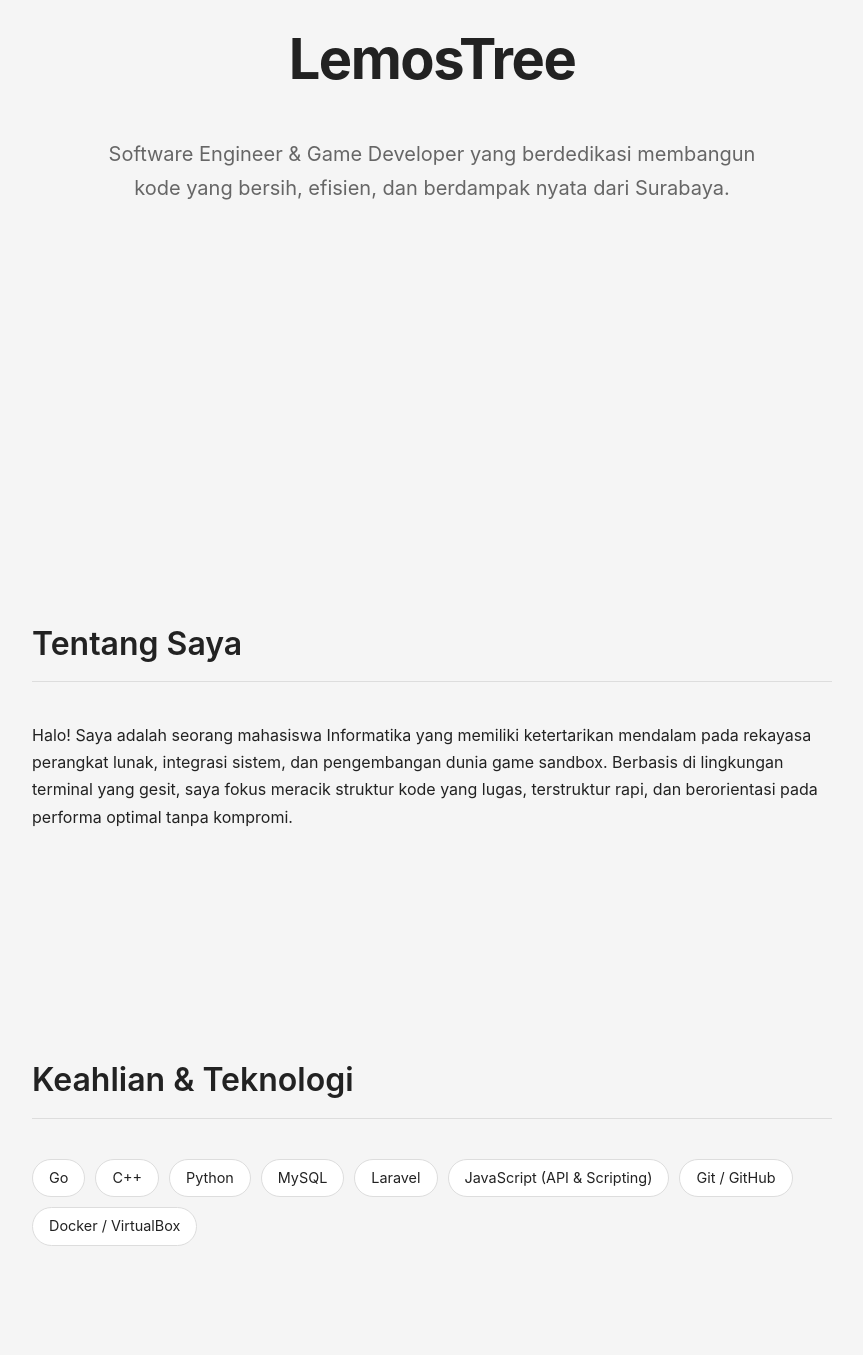
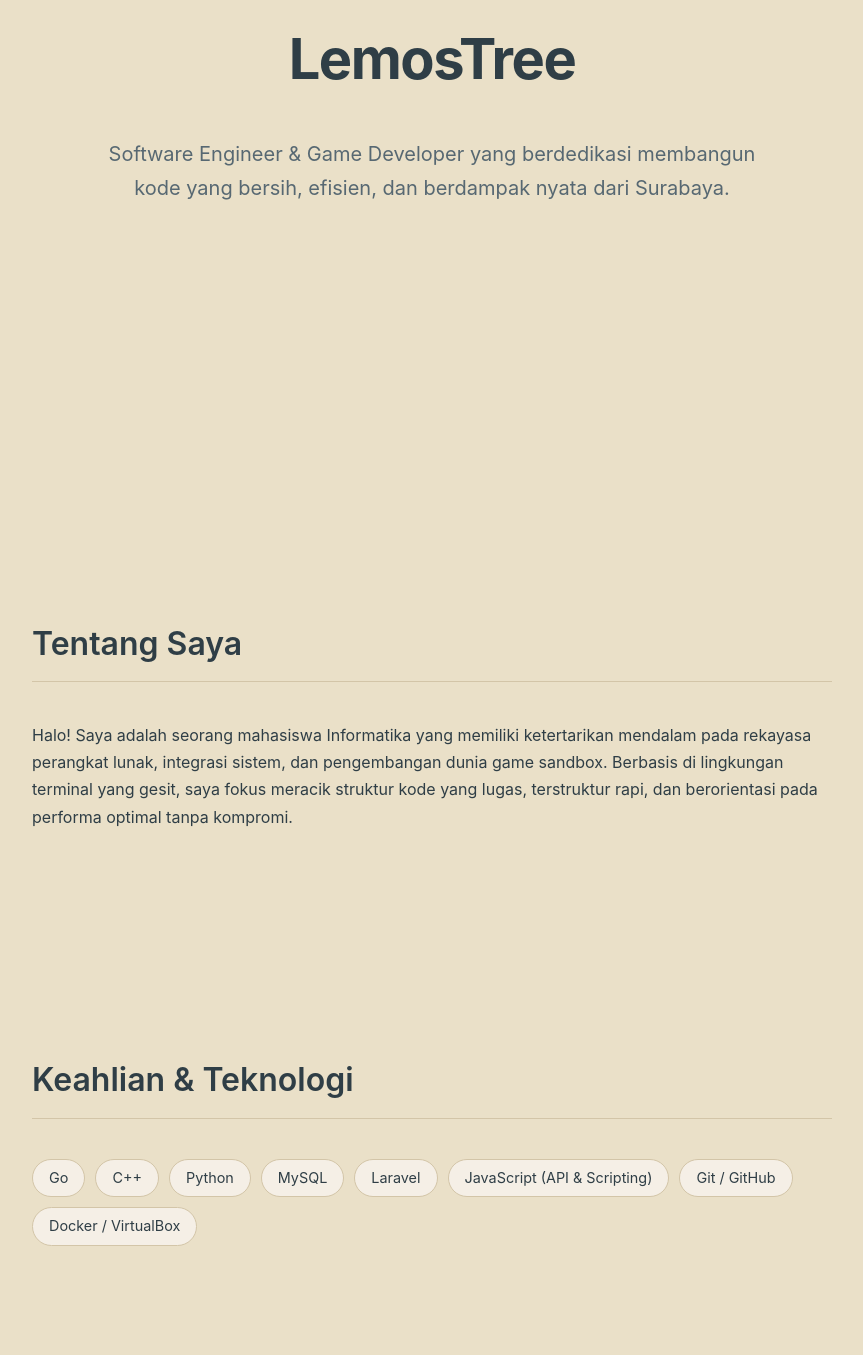
Before and after one commit to lemostree/lemostree.github.io, a plain HTML site: page index.html in a window 1280 px wide. Shown: the part 300-1655 px from the top of the page, without its empty margins (208-1071 px from the left). Drawn offline with Linux system fonts and the light colour scheme.

Commit message:
warna tema

```diff
--- a/index.html
+++ b/index.html
@@ -3,14 +3,16 @@
 <head>
     <meta charset="UTF-8">
     <meta name="viewport" content="width=device-width, initial-scale=1.0">
-    <title>LemosTree - Portofolio</title>
+    <title>LemosTree For Fun</title>
     <style>
         :root {
-            --bg-color: #f5f5f5;
-            --text-main: #222;
-            --text-muted: #666;
-            --border-color: #ddd;
-            --accent: #000;
+            --bg-color: #EAE0C8;      /* Pearl background */
+            --card-bg: #F5EFE6;       /* Soft cream untuk kartu */
+            --text-main: #2F3E46;     /* Slate gelap untuk teks utama */
+            --text-muted: #576872;    /* Slate medium untuk teks sekunder */
+            --border-color: #D3C5A8;  /* Garis batas selaras dengan Pearl */
+            --accent: #708090;        /* Slate Gray sebagai aksen utama */
+            --accent-hover: #5A6978;  /* Slate Gray lebih gelap untuk hover */
         }
         html {
             scroll-behavior: smooth;
@@ -30,7 +32,7 @@
             top: 0;
             left: 0;
             width: 100%;
-            background: rgba(245, 245, 245, 0.9);
+            background: rgba(234, 224, 200, 0.9);
             backdrop-filter: blur(8px);
             border-bottom: 1px solid var(--border-color);
             display: flex;
@@ -44,6 +46,7 @@
             font-size: 1.25rem;
             font-weight: 700;
             letter-spacing: -0.5px;
+            color: var(--text-main);
         }
         .nav-links {
             list-style: none;
@@ -72,33 +75,57 @@
             text-align: center;
             padding: 0 20px;
         }
-        h1 { font-size: 3.5rem; margin-bottom: 10px; font-weight: 700; letter-spacing: -1.5px; }
-        p.subtitle { font-size: 1.25rem; color: var(--text-muted); max-width: 650px; }
+        h1 {
+            font-size: 3.5rem;
+            margin-bottom: 10px;
+            font-weight: 700;
+            letter-spacing: -1.5px;
+            color: var(--text-main);
+        }
+        p.subtitle {
+            font-size: 1.25rem;
+            color: var(--text-muted);
+            max-width: 650px;
+        }
 
         section {
             padding: 90px 20px;
             max-width: 800px;
             margin: 0 auto;
         }
-        h2 { font-size: 2rem; margin-bottom: 40px; border-bottom: 1px solid var(--border-color); padding-bottom: 10px; font-weight: 600; }
+        h2 {
+            font-size: 2rem;
+            margin-bottom: 40px;
+            border-bottom: 1px solid var(--border-color);
+            padding-bottom: 10px;
+            font-weight: 600;
+            color: var(--text-main);
+        }
         .grid { display: grid; grid-template-columns: repeat(auto-fit, minmax(280px, 1fr)); gap: 24px; }
         .card {
-            background: #fff;
+            background: var(--card-bg);
             padding: 24px;
             border: 1px solid var(--border-color);
             transition: transform 0.3s ease, box-shadow 0.3s ease;
         }
-        .card:hover { transform: translateY(-5px); box-shadow: 0 12px 24px rgba(0,0,0,0.06); }
-        .card h3 { margin-top: 0; font-size: 1.25rem; }
+        .card:hover { transform: translateY(-5px); box-shadow: 0 12px 24px rgba(112, 128, 144, 0.15); }
+        .card h3 { margin-top: 0; font-size: 1.25rem; color: var(--text-main); }
         .skills-list { display: flex; flex-wrap: wrap; gap: 10px; padding: 0; list-style: none; }
-        .skills-list li { background: #fff; border: 1px solid var(--border-color); padding: 6px 16px; font-size: 0.9rem; border-radius: 20px; }
+        .skills-list li {
+            background: var(--card-bg);
+            border: 1px solid var(--border-color);
+            padding: 6px 16px;
+            font-size: 0.9rem;
+            border-radius: 20px;
+            color: var(--text-main);
+        }
 
         /* Contact Form */
         form { display: flex; flex-direction: column; gap: 16px; }
         input, textarea {
             width: 100%; padding: 14px;
             border: 1px solid var(--border-color);
-            background: #fff; color: var(--text-main);
+            background: var(--card-bg); color: var(--text-main);
             font-family: inherit; font-size: 1rem;
             box-sizing: border-box;
             transition: border-color 0.2s;
@@ -108,7 +135,7 @@
             padding: 14px 20px; background: var(--accent); color: #fff;
             border: none; cursor: pointer; font-size: 1rem; font-weight: 500; transition: background 0.3s ease;
         }
-        button:hover { background: #333; }
+        button:hover { background: var(--accent-hover); }
 
         footer { text-align: center; padding: 40px 20px; color: var(--text-muted); font-size: 0.9rem; border-top: 1px solid var(--border-color); }
 
```
